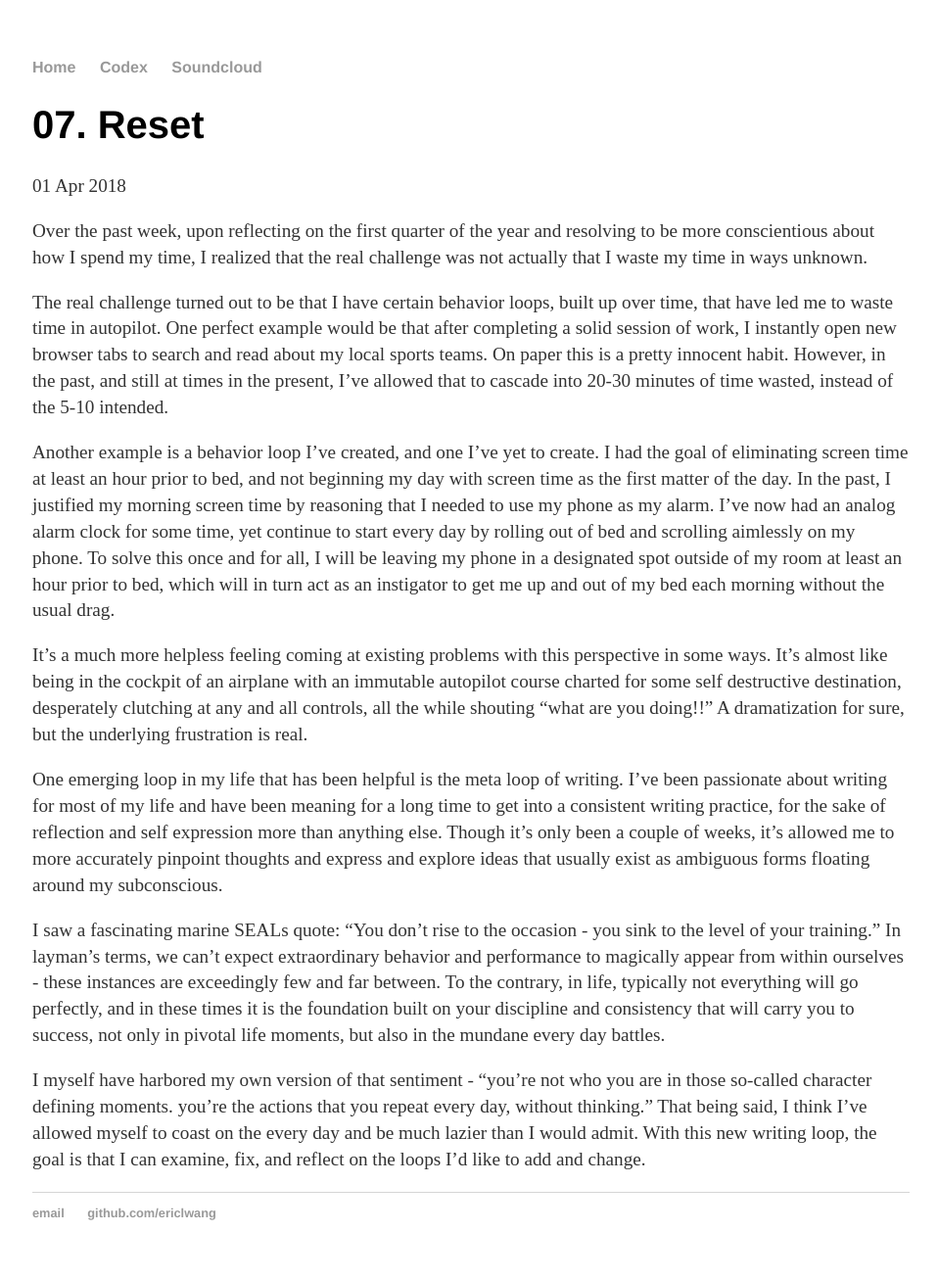
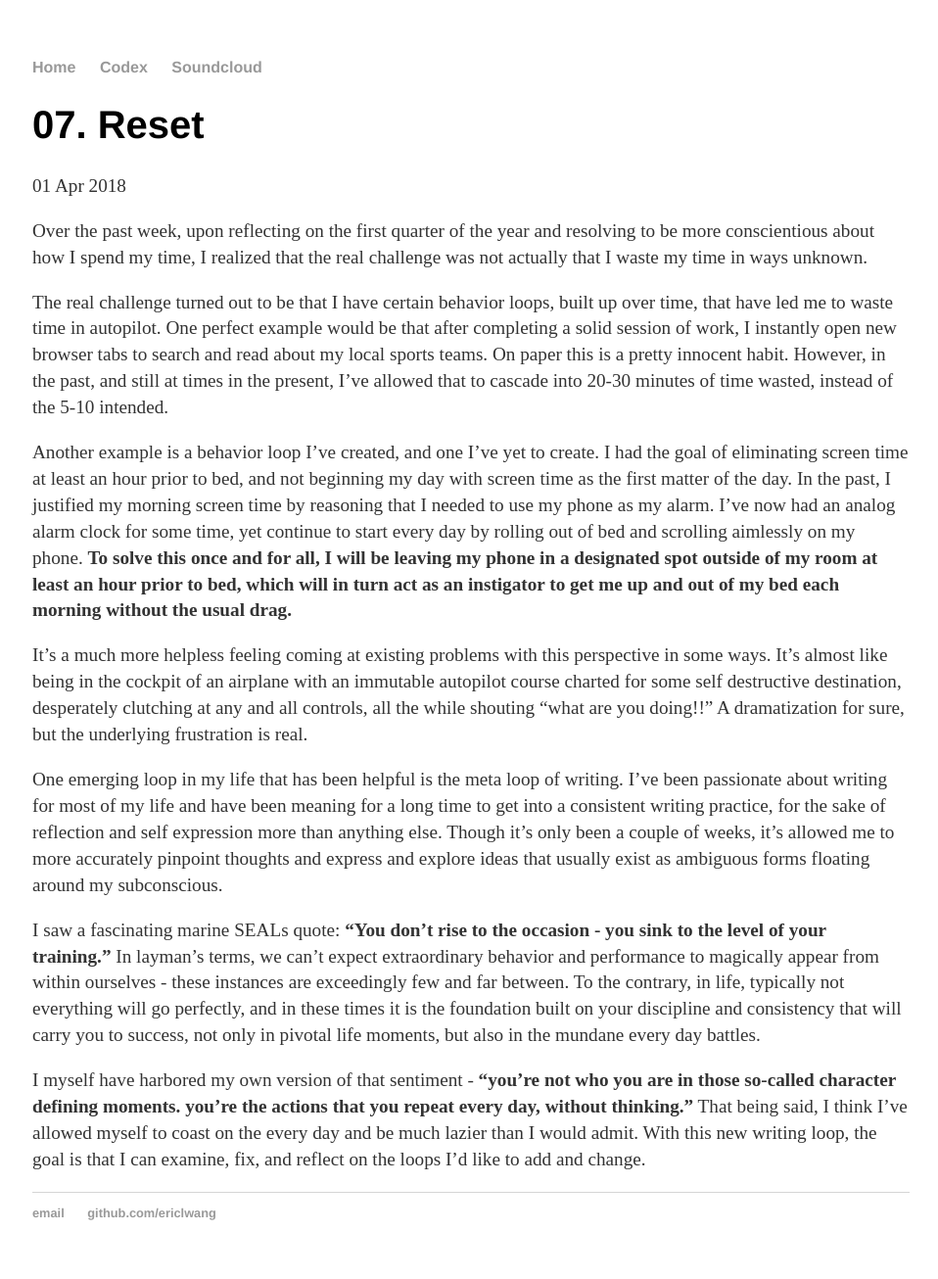
Before and after one commit to EricLWang/EricLWang.github.io, a Jekyll site: the page built from _posts/2018-04-1-07.-Reset.md, in a window 1280 px wide. Shown: the whole page at 98% size, without its empty margins (159-1117 px from the left). Built offline with Jekyll 4.4.1, drawn with Linux system fonts in a browser that asks for light colours; our own code applies the rules of GitHub Pages for plain Markdown files.

```diff
--- a/_posts/2018-04-1-07.-Reset.md
+++ b/_posts/2018-04-1-07.-Reset.md
@@ -2,12 +2,12 @@ Over the past week, upon reflecting on the first quarter of the year and resolvi
 
 The real challenge turned out to be that I have certain behavior loops, built up over time, that have led me to waste time in autopilot. One perfect example would be that after completing a solid session of work, I instantly open new browser tabs to search and read about my local sports teams. On paper this is a pretty innocent habit. However, in the past, and still at times in the present, I’ve allowed that to cascade into 20-30 minutes of time wasted, instead of the 5-10 intended.
 
-Another example is a behavior loop I’ve created, and one I’ve yet to create. I had the goal of eliminating screen time at least an hour prior to bed, and not beginning my day  with screen time as the first matter of the day. In the past, I justified my morning screen time by reasoning that I needed to use my phone as my alarm. I’ve now had an analog alarm clock for some time, yet continue to start every day by rolling out of bed and scrolling aimlessly on my phone. To solve this once and for all, I will be leaving my phone in a designated spot outside of my room at least an hour prior to bed, which will in turn act as an instigator to get me up and out of my bed each morning without the usual drag.
+Another example is a behavior loop I’ve created, and one I’ve yet to create. I had the goal of eliminating screen time at least an hour prior to bed, and not beginning my day  with screen time as the first matter of the day. In the past, I justified my morning screen time by reasoning that I needed to use my phone as my alarm. I’ve now had an analog alarm clock for some time, yet continue to start every day by rolling out of bed and scrolling aimlessly on my phone. **To solve this once and for all, I will be leaving my phone in a designated spot outside of my room at least an hour prior to bed, which will in turn act as an instigator to get me up and out of my bed each morning without the usual drag.**
 
 It’s a much more helpless feeling coming at existing problems with this perspective in some ways. It’s almost like being in the cockpit of an airplane with an immutable autopilot course charted for some self destructive destination, desperately clutching at any and all controls, all the while shouting “what are you doing!!” A dramatization for sure, but the underlying frustration is real.
 
 One emerging loop in my life that has been helpful is the meta loop of writing. I’ve been passionate about writing for most of my life and have been meaning for a long time to get into a consistent writing practice, for the sake of reflection and self expression more than anything else. Though it’s only been a couple of weeks, it’s allowed me to more accurately pinpoint thoughts and express and explore ideas that usually exist as ambiguous forms floating around my subconscious.
 
-I saw a fascinating marine SEALs quote: “You don’t rise to the occasion - you sink to the level of your training.” In layman’s terms, we can’t expect extraordinary behavior and performance to magically appear from within ourselves - these instances are exceedingly few and far between. To the contrary, in life, typically not everything will go perfectly, and in these times it is the foundation built on your discipline and consistency that will carry you to success, not only in pivotal life moments, but also in the mundane every day battles.
+I saw a fascinating marine SEALs quote: **“You don’t rise to the occasion - you sink to the level of your training.”** In layman’s terms, we can’t expect extraordinary behavior and performance to magically appear from within ourselves - these instances are exceedingly few and far between. To the contrary, in life, typically not everything will go perfectly, and in these times it is the foundation built on your discipline and consistency that will carry you to success, not only in pivotal life moments, but also in the mundane every day battles.
 
-I myself have harbored my own version of that sentiment - “you’re not who you are in those so-called character defining moments. you’re the actions that you repeat every day, without thinking.” That being said, I think I’ve allowed myself to coast on the every day and be much lazier than I would admit. With this new writing loop, the goal is that I can examine, fix, and reflect on the loops I’d like to add and change.
+I myself have harbored my own version of that sentiment - **“you’re not who you are in those so-called character defining moments. you’re the actions that you repeat every day, without thinking.”** That being said, I think I’ve allowed myself to coast on the every day and be much lazier than I would admit. With this new writing loop, the goal is that I can examine, fix, and reflect on the loops I’d like to add and change.
```
